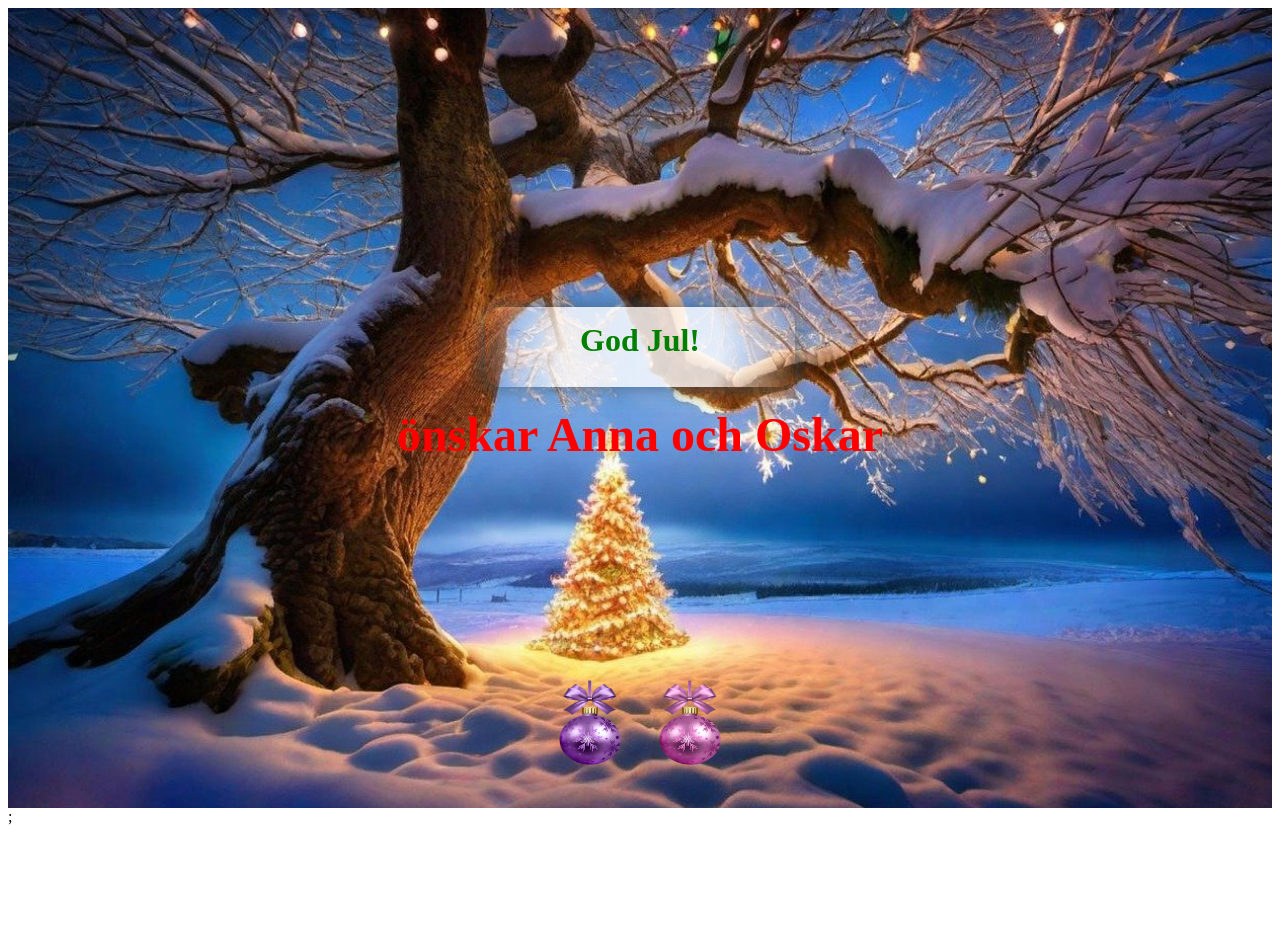
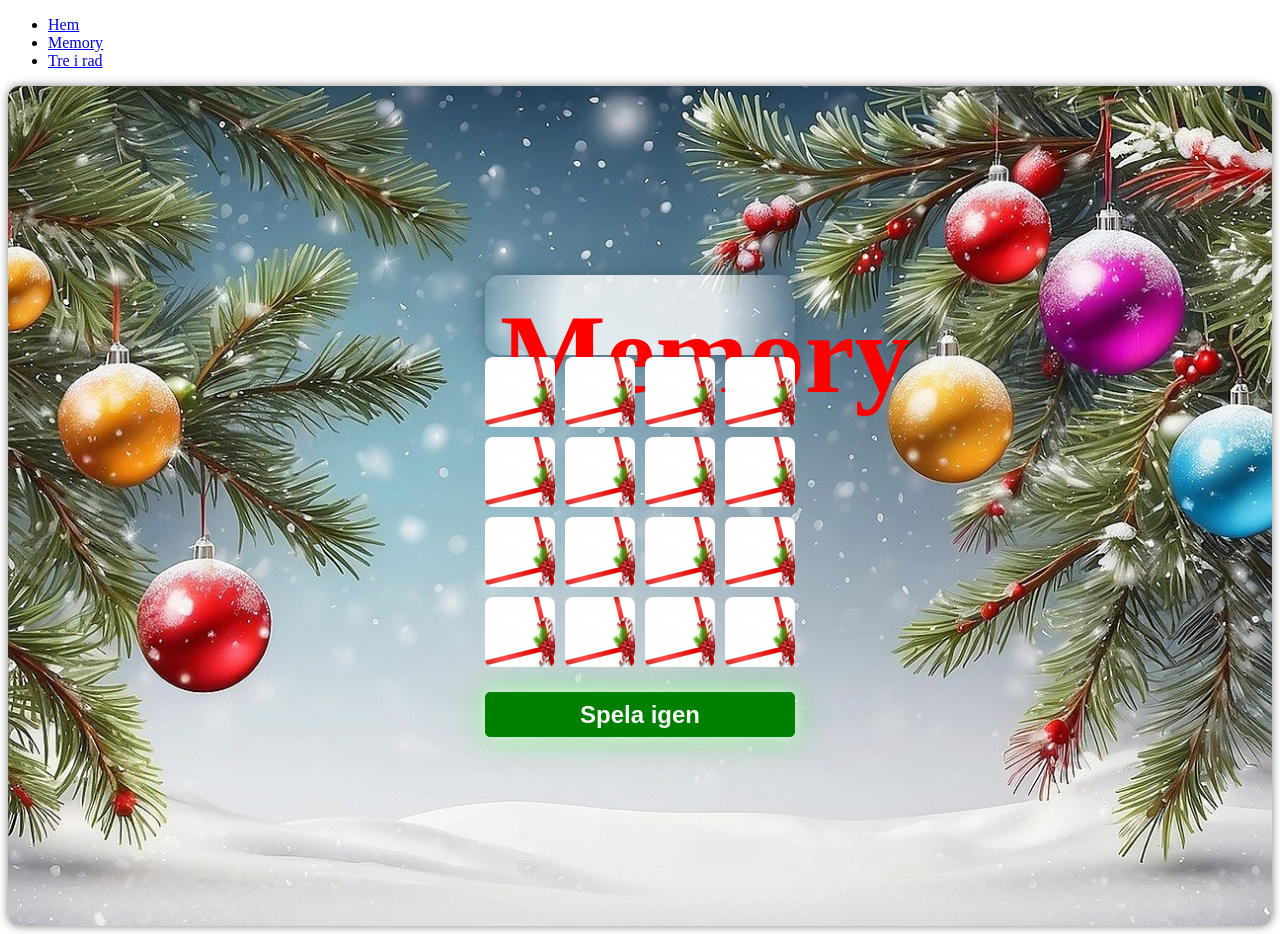
Before and after one commit to annkar73/react-christmas-card, a React (Vite) app: page /memory in a window 1280 px wide. Before the commit the page ends 834 px from the top, so only its background shows below. Built offline with nearby package versions, Linux system fonts and the light colour scheme.

Commit message:
add layout and router. clean up code

```diff
--- a/package.json
+++ b/package.json
@@ -11,7 +11,8 @@
   },
   "dependencies": {
     "react": "^18.3.1",
-    "react-dom": "^18.3.1"
+    "react-dom": "^18.3.1",
+    "react-router-dom": "^6.26.2"
   },
   "devDependencies": {
     "@eslint/js": "^9.9.0",
--- a/src/App.tsx
+++ b/src/App.tsx
@@ -1,14 +1,8 @@
-import React from 'react';
-import MainPage from './components/MainPage';
+import { RouterProvider } from "react-router-dom";
+import { router } from "./Router";
 
-const App: React.FC = () => {
-
-        return (
-        <div>
-          <MainPage />;
-        </div>
-        );
-    };
-
+function App() {
+  return<RouterProvider router={router} />
+}
 
 export default App;
--- /dev/null
+++ b/src/Router.tsx
@@ -0,0 +1,26 @@
+import {createBrowserRouter} from "react-router-dom";
+import MemoryGame from "./pages/MemoryGame";
+import MainPage from "./pages/MainPage";
+import TicTacToeGame from "./pages/TicTacToeGame";
+import { Layout } from "./pages/Layout";
+
+export const router = createBrowserRouter([
+    {
+        path: "/",
+        element: <Layout></Layout>,
+        children: [
+        {
+            path: "/",
+            element: <MainPage></MainPage>
+        },
+        {
+            path: "/memory",
+            element: <MemoryGame></MemoryGame>
+        },
+        {
+            path: "/tictactoe",
+            element: <TicTacToeGame></TicTacToeGame>
+        },
+        ],
+    },
+]);
--- a/src/components/ChristmasCard.tsx
+++ b/src/components/ChristmasCard.tsx
@@ -1,8 +1,7 @@
 // src/components/ChristmasCard.tsx
-import React from 'react';
 import '../styles/ChristmasCard.css';
 
-const ChristmasCard: React.FC = () => {
+const ChristmasCard = () => {
   return (
     <div className="christmas-card">
       <h1>God Jul!</h1>
--- a/src/components/HomeButton.tsx
+++ b/src/components/HomeButton.tsx
@@ -1,4 +1,3 @@
-import React from "react";
 import houseIcon from '../../public/house.png';
 import '../styles/HomeButton.css';
 
@@ -6,7 +5,7 @@ interface HomeButtonProps {
     onClick: () => void;
 }
 
-const HomeButton: React.FC<HomeButtonProps> = ({ onClick }) => {
+const HomeButton = ({ onClick }: HomeButtonProps) => {
     return (
         <>
             <div className="home-container">
--- a/src/components/MainPage.tsx
+++ /dev/null
@@ -1,43 +0,0 @@
-import React from "react";
-import "../styles/MainPage.css";
-import Navigation from "./Navigation";
-import ChristmasCard from "./ChristmasCard";
-import TicTacToe from "./tictactoe/TicTacToeGame";
-import MemoryGame from "../components/memory/MemoryGame";
-
-
-const MainPage: React.FC = () => {
-  const [activePage, setActivePage] = React.useState<
-    "christmasCard" | "tictactoe" | "memoryGame"
-  >("christmasCard");
-
-  const renderPage = () => {
-    switch (activePage) {
-      case "tictactoe":
-        return <TicTacToe />;
-      case "memoryGame":
-        return <MemoryGame />;
-      default:
-        return <ChristmasCard />;
-    }
-  };
-
-  return (
-    <>
-      <div className="main-page">
-        <main>
-          {renderPage()} {/* Renderar den aktiva sidan */}
-
-
-        {activePage == "christmasCard" && (
-            <Navigation setActivePage={setActivePage} />
-
-        )}
-        </main>
-
-      </div>
-    </>
-  );
-};
-
-export default MainPage;
--- a/src/components/Navigation.tsx
+++ /dev/null
@@ -1,25 +0,0 @@
-import React from 'react';
-
-
-import baublePurple from '../assets/bauble_purple.png';
-import baublePink from '../assets/bauble_pink.png';
-
-interface NavigationProps {
-    setActivePage: (page: "christmasCard" | "tictactoe" | "memoryGame") => void;
-
-  }
-
-const Navigation: React.FC<NavigationProps> = ({ setActivePage }) => {
-    console.log('Rendering Navigation component');
-
-    return (
-        <>
-        <div className='main-nav'>
-            <img src={baublePurple} alt='Tic Tac Toe' className='nav-image' onClick={() => setActivePage('tictactoe')} />
-            <img src={baublePink} alt='Memory Game' className='nav-image' onClick={() => setActivePage('memoryGame')} />
-        </div>
-        </>
-    );
-};
-
-export default Navigation;
--- /dev/null
+++ b/src/pages/Layout.tsx
@@ -0,0 +1,29 @@
+import { NavLink, Outlet } from "react-router-dom";
+
+export const Layout = () => {
+
+    return (
+      <>
+        <header>
+          <nav>
+            <ul>
+              <li>
+                <NavLink to={"/"}>Hem</NavLink>
+              </li>
+              <li>
+                <NavLink to={"/memory"}>Memory</NavLink>
+              </li>
+              <li>
+                <NavLink to={"/tictactoe"}>Tre i rad</NavLink>
+              </li>
+            </ul>
+
+          </nav>
+        </header>
+        <main>
+          <Outlet></Outlet>
+        </main>
+        <footer></footer>
+      </>
+    );
+  };
--- /dev/null
+++ b/src/pages/MainPage.tsx
@@ -0,0 +1,19 @@
+import ChristmasCard from "../components/ChristmasCard";
+import "../styles/MainPage.css";
+
+
+const MainPage = () => {
+
+  return (
+    <>
+      <div className="main-page">
+        <main>
+          <ChristmasCard></ChristmasCard>
+        </main>
+
+      </div>
+    </>
+  );
+};
+
+export default MainPage;
--- a/src/components/memory/MemoryGame.tsx
+++ b/src/pages/MemoryGame.tsx
@@ -1,10 +1,9 @@
-import React, { useState, useCallback, useMemo } from 'react';
-import './style/MemoryGame.css';
-import Board from '../memory/MemoryBoard';
-import { CardType } from './MemoryCard';
-import HomeButton from '../HomeButton';
+import { useState, useCallback, useMemo, useEffect } from 'react';
+import '../components/memory/style/MemoryGame.css';
+import Board from '../components/memory/MemoryBoard';
+import { CardType } from '../components/memory/MemoryCard';
 
-const MemoryGame: React.FC = () => {
+const MemoryGame = () => {
   const [cards, setCards] = useState<CardType[]>([]);
   const [flippedIndices, setFlippedIndicies] = useState<number[]>([]);
 
@@ -40,7 +39,7 @@ const MemoryGame: React.FC = () => {
       setFlippedIndicies([]);
     }, [imageFilenames]);
 
-    React.useEffect(() => {
+    useEffect(() => {
       resetGame();
     }, [resetGame]);
 
@@ -80,9 +79,6 @@ const handleCardClick = (index: number) => {
   }
 };
 
-const handleGoHome = () => {
-  window.location.href = '/'; // Navigate to main page
-};
 
   return (
   <>
@@ -90,7 +86,6 @@ const handleGoHome = () => {
       <h1>Memory</h1>
       <Board cards={cards} onCardClick={handleCardClick} />
       <button className="reset-btn" onClick={resetGame}>Spela igen</button>
-      <HomeButton onClick={handleGoHome} />
     </div>
   </>
   );
--- a/src/components/tictactoe/TicTacToeGame.tsx
+++ b/src/pages/TicTacToeGame.tsx
@@ -1,9 +1,8 @@
-import React, { useState } from 'react';
-import Board from './TicTacToeBoard';
-import './style/TicTacToe.css';
-import HomeButton from '../HomeButton'; // reusable home button
+import { useState } from 'react';
+import Board from '../components/tictactoe/TicTacToeBoard';
+import '../components/tictactoe/style/TicTacToe.css';
 
-const Game: React.FC = () => {
+const Game = () => {
   const [squares, setSquares] = useState<Array<'red' | 'green' | null>>(Array(9).fill(null));
   const [isRedNext, setIsRedNext] = useState(true);
 
@@ -24,9 +23,6 @@ const Game: React.FC = () => {
     setIsRedNext(true);
   };
 
-  const handleGoHome = () => {
-    window.location.href = '/'; // navigate to main page
-  };
 
   return (
     <>
@@ -37,7 +33,6 @@ const Game: React.FC = () => {
       {winner && (
         <button className='reset-button' onClick={resetGame}>Spela igen</button>
       )}
-      <HomeButton onClick={handleGoHome} />;
     </div>
     </>
   );
```
Also changed, not shown: 1 other file (tests, documents, lock files or other folders).
